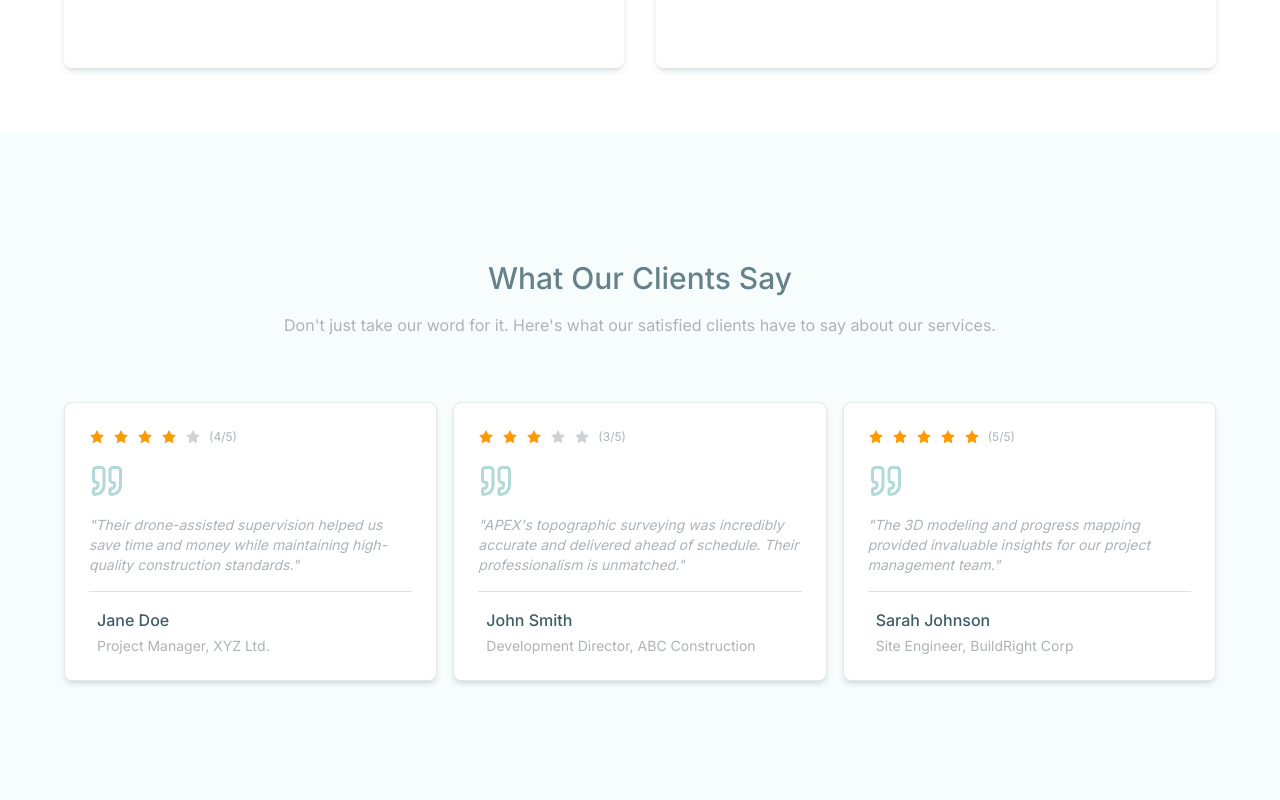
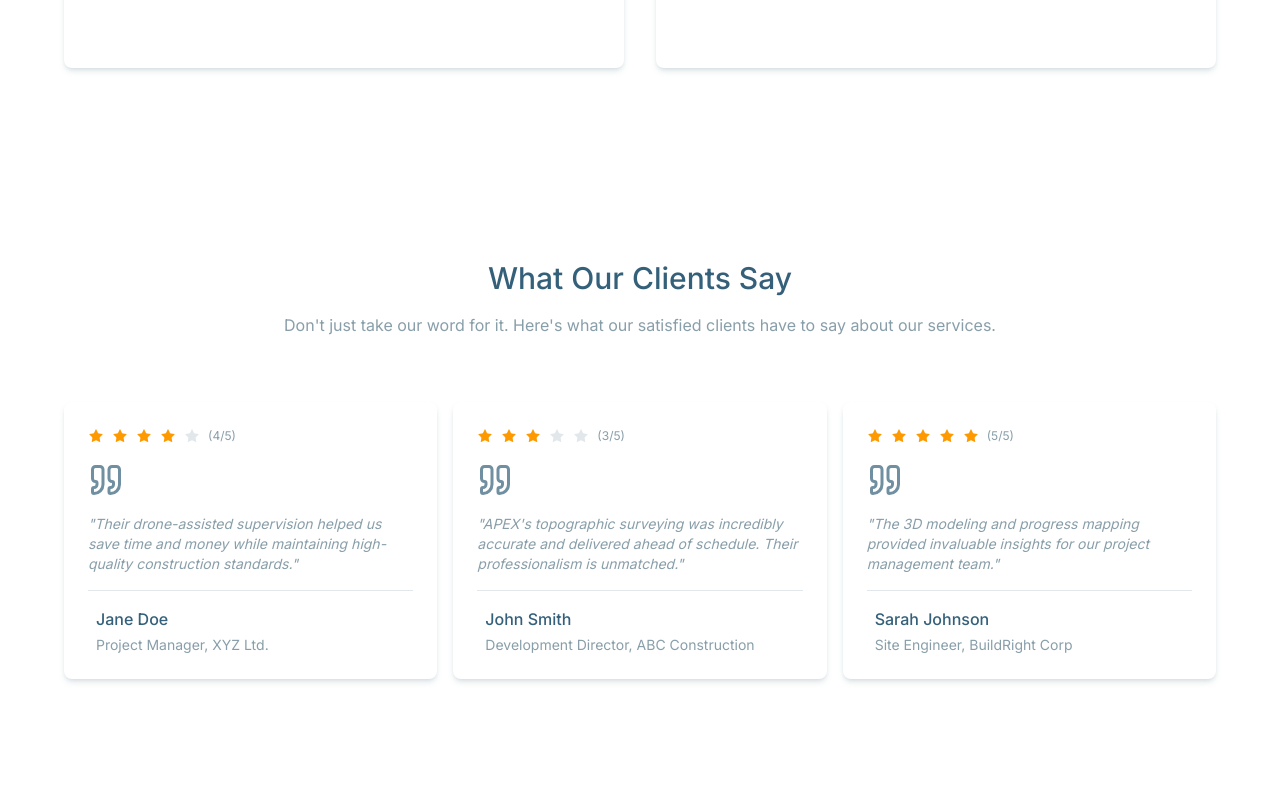
Before and after one commit to DavidMANZI-093/apex, a Next.js app: page / in a window 1280 px wide. Shown: the part 5600-6400 px from the top of the page. Built offline with nearby package versions, Linux system fonts and the light colour scheme.

Commit message:
Auto-commit at 03/07/2025, 12:05:09 for inactivity period...

```diff
--- a/src/components/testimonials.tsx
+++ b/src/components/testimonials.tsx
@@ -31,14 +31,14 @@ const Testimonials = () => {
   return (
     <section
       id="testimonials"
-      className="relative flex !min-w-full !w-full min-h-screen !pt-24 !pb-12 lg:!pt-32 lg:!pb-16 bg-tiffany-blue/5"
+      className="relative flex !min-w-full !w-full min-h-screen !pt-24 !pb-12 lg:!pt-32 lg:!pb-16 bg-white"
     >
       <div className="relative w-full flex flex-col gap-16 container !mx-auto !px-4 sm:!px-6 lg:!px-8 xl:!px-16">
         <div className="flex flex-col max-w-4xl !mx-auto text-center mb-16 !gap-4">
-          <h2 className="!text-2xl md:!text-3xl !font-medium !text-midnight-green/70 mb-6">
+          <h2 className="!text-2xl md:!text-3xl !font-medium !text-indigo-dye/85 mb-6">
             What Our Clients Say
           </h2>
-          <p className="text-french-grey leading-relaxed">
+          <p className="text-slate-gray/80 leading-relaxed">
             {"Don't just take our word for it. Here's what our " +
               "satisfied clients have to say about our services."}
           </p>
--- a/src/components/ui/card.tsx
+++ b/src/components/ui/card.tsx
@@ -115,26 +115,26 @@ const CardEx = (props: PropsEx) => {
 
   const CardTx = (props: PropsTx) => {
     return (
-      <div className='flex flex-col !p-6 gap-4 !rounded-lg !bg-white !border !border-french-grey/30 !shadow-md'>
+      <div className='flex flex-col !p-6 gap-4 !rounded-lg !bg-white !shadow-md shadow-slate-gray/20 group hover:!shadow-lg hover:!scale-101 ease-in-out transition-all duration-200'>
           <div className='flex items-center gap-2'>
             {Array.from({ length: (props.rating) }, (_, index) => (
               <Star key={index} className='w-4 h-4 fill-amber-500 text-transparent' />
             ))}
             {Array.from({ length: (5 - props.rating) }, (_, index) => (
-              <Star key={index} className='w-4 h-4 fill-french-grey/60 text-transparent' />
-            ))}<span className='leading-relaxed text-xs text-french-grey'>({props.rating}/5)</span>
+              <Star key={index} className='w-4 h-4 fill-slate-gray/20 text-transparent' />
+            ))}<span className='leading-relaxed text-xs text-slate-gray/80'>({props.rating}/5)</span>
 
           </div>
 
-          <Quote className='w-9 h-9 text-verdigris/50' />
+          <Quote className='w-9 h-9 text-indigo-dye/60' />
 
-          <p className='text-sm italic wra text-french-grey'>&quot;{props.quote}&quot;</p>
+          <p className='text-sm italic wra text-slate-gray/80'>&quot;{props.quote}&quot;</p>
 
-          <hr className="!border-t-french-grey/40" />
+          <hr className="!border-t-slate-gray/20" />
 
           <div className='flex flex-col gap-1 !ml-2'>
-              <h4 className='!font-medium !text-midnight-green/90'>{props.author}</h4>
-              <p className='text-sm text-french-grey'>{props.position}, {props.company}</p>
+              <h4 className='!font-medium !text-indigo-dye/85'>{props.author}</h4>
+              <p className='text-sm text-slate-gray/80'>{props.position}, {props.company}</p>
           </div>
       </div>
     )
```
